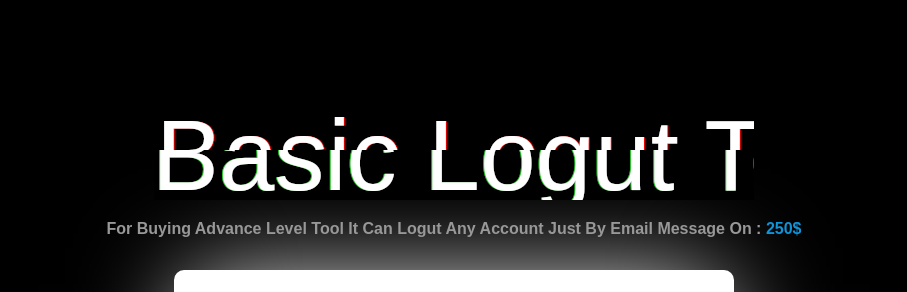
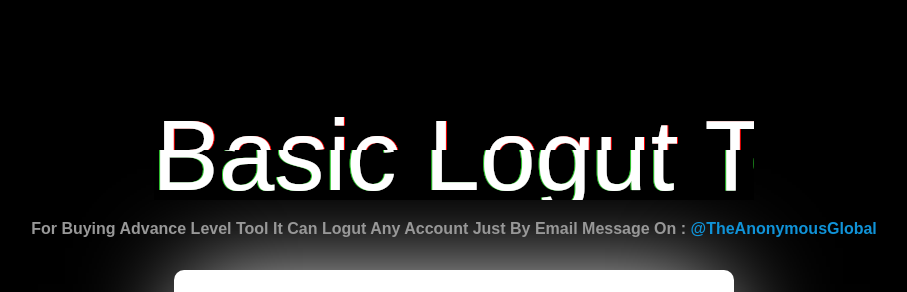
Before and after one commit to ShizuxF/AutoLogut, a plain HTML site: page index.html in a window 1280 px wide. Shown: the top 292 px of the page, without its empty margins (186-1093 px from the left). Drawn offline with Linux system fonts and the light colour scheme.

Commit message:
Update index.html

```diff
--- a/index.html
+++ b/index.html
@@ -1,7 +1,7 @@
 <!DOCTYPE html>
 <html>
 <head>
-  <title>@TheAnonymousGlobal</title>
+  <title>TheAnonymousGlobal</title>
   <style>
 
     @import url(http://fonts.googleapis.com/css?family=Share+Tech+Mono);
@@ -348,12 +348,12 @@
       </defs>
       <g>
         <text x="0" y="100">
-          Basic Logut Tool
+          Basic Logut Tool By @TheAnonymousGlobal
         </text>
       </g>
   </svg>
 
-  <h3>For Buying Advance Level Tool It Can Logut Any Account Just By Email Message On : <a href="https://t.me/@TheAnonymousGlobal">250$</a></h3>
+  <h3>For Buying Advance Level Tool It Can Logut Any Account Just By Email Message On : <a href="https://t.me/@TheAnonymousGlobal">@TheAnonymousGlobal</a></h3>
   <ul id="sitelist">
   </ul>
 </body>
```
